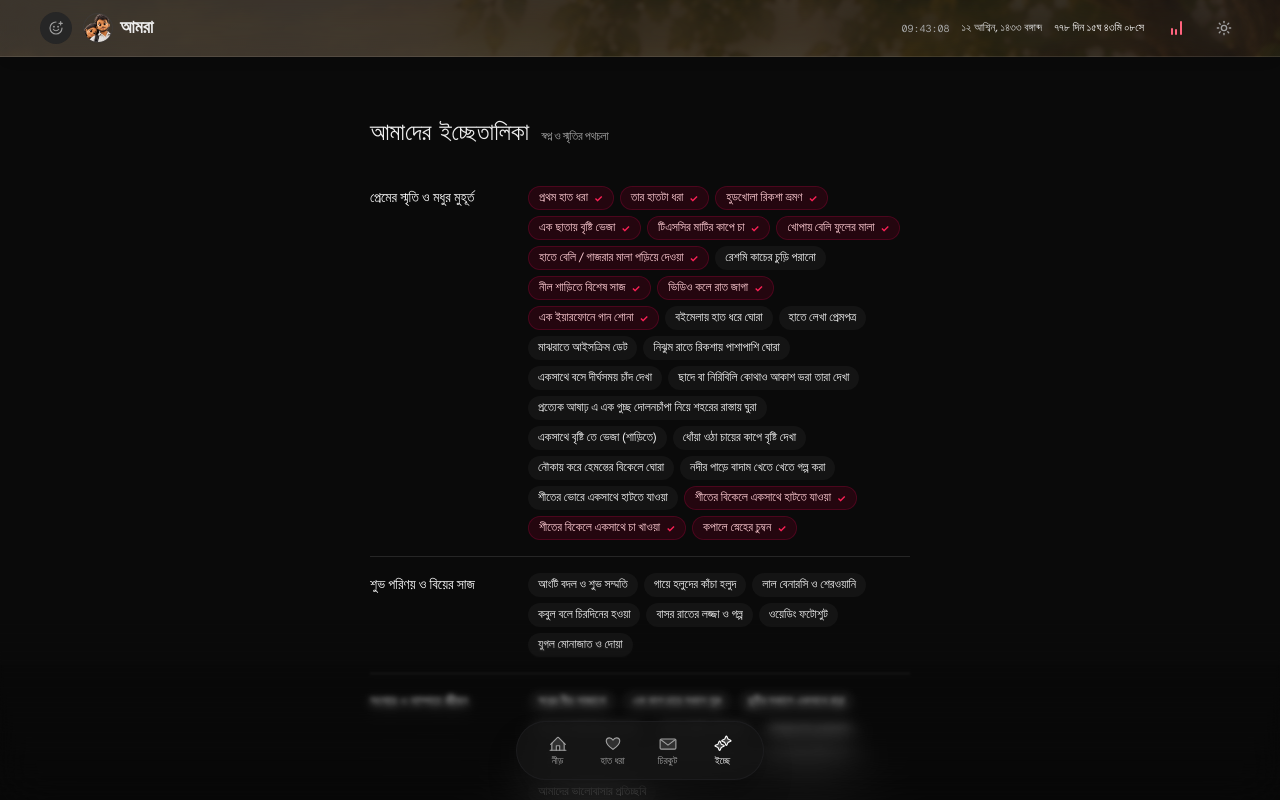
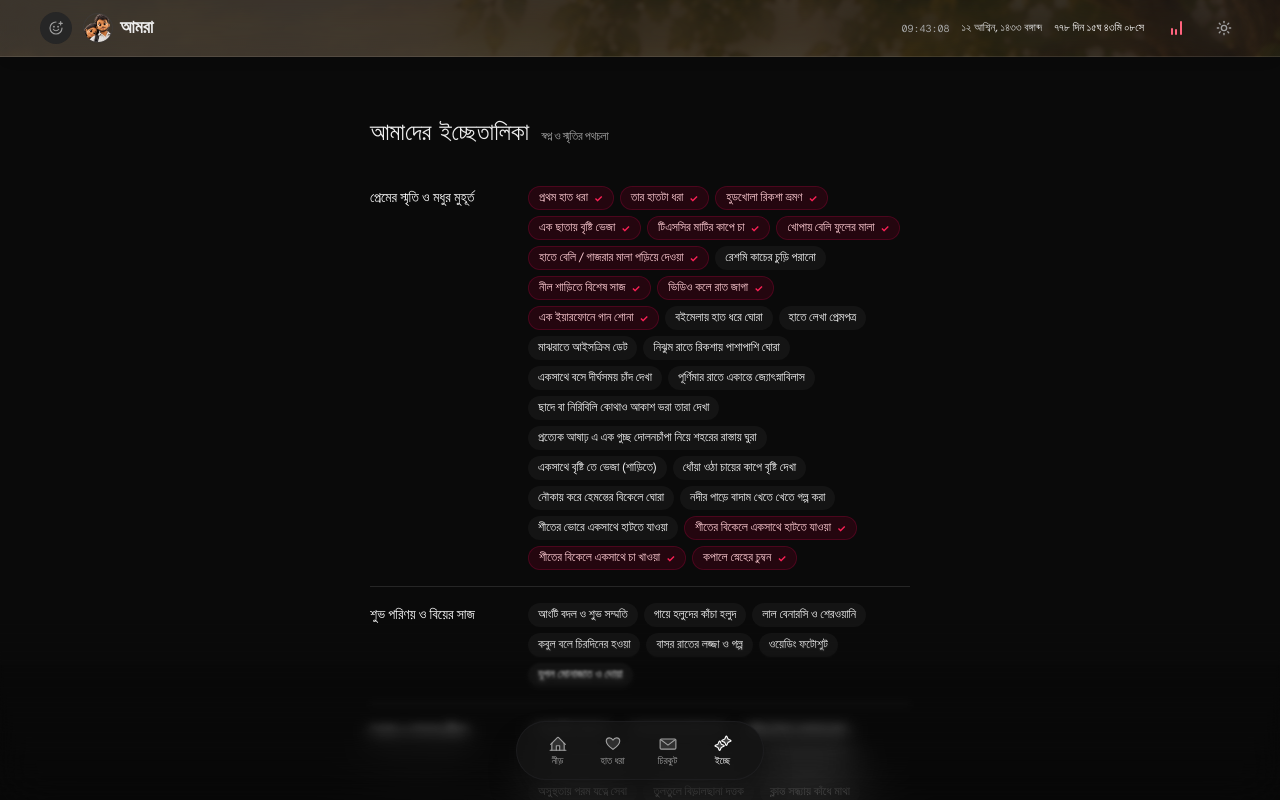
Before and after one commit to fiftee15n/9November, a Next.js app: page /ecche in a window 1280 px wide. Shown: the top 800 px of the page. Built offline with nearby package versions, Linux system fonts and the light colour scheme; what react-apple-emojis would draw is missing.

Commit message:
Add full moon night intimate moonlight revelry wish to ecche list

```diff
--- a/app/ecche/page.tsx
+++ b/app/ecche/page.tsx
@@ -31,6 +31,7 @@ const BUCKET_LIST = [
       { name: "মাঝরাতে আইসক্রিম ডেট", done: false },
       { name: "নিঝুম রাতে রিকশায় পাশাপাশি ঘোরা", done: false },
       { name: "একসাথে বসে দীর্ঘসময় চাঁদ দেখা", done: false },
+      { name: "পূর্ণিমার রাতে একান্তে জ্যোৎস্নাবিলাস", done: false },
       { name: "ছাদে বা নিরিবিলি কোথাও আকাশ ভরা তারা দেখা", done: false },
       { name: "প্রত্যেক আষাঢ় এ এক গুচ্ছ দোলনচাঁপা নিয়ে শহরের রাস্তায় ঘুরা", done: false },
       { name: "একসাথে বৃষ্টি তে ভেজা (শাড়িতে)", done: false },
```
